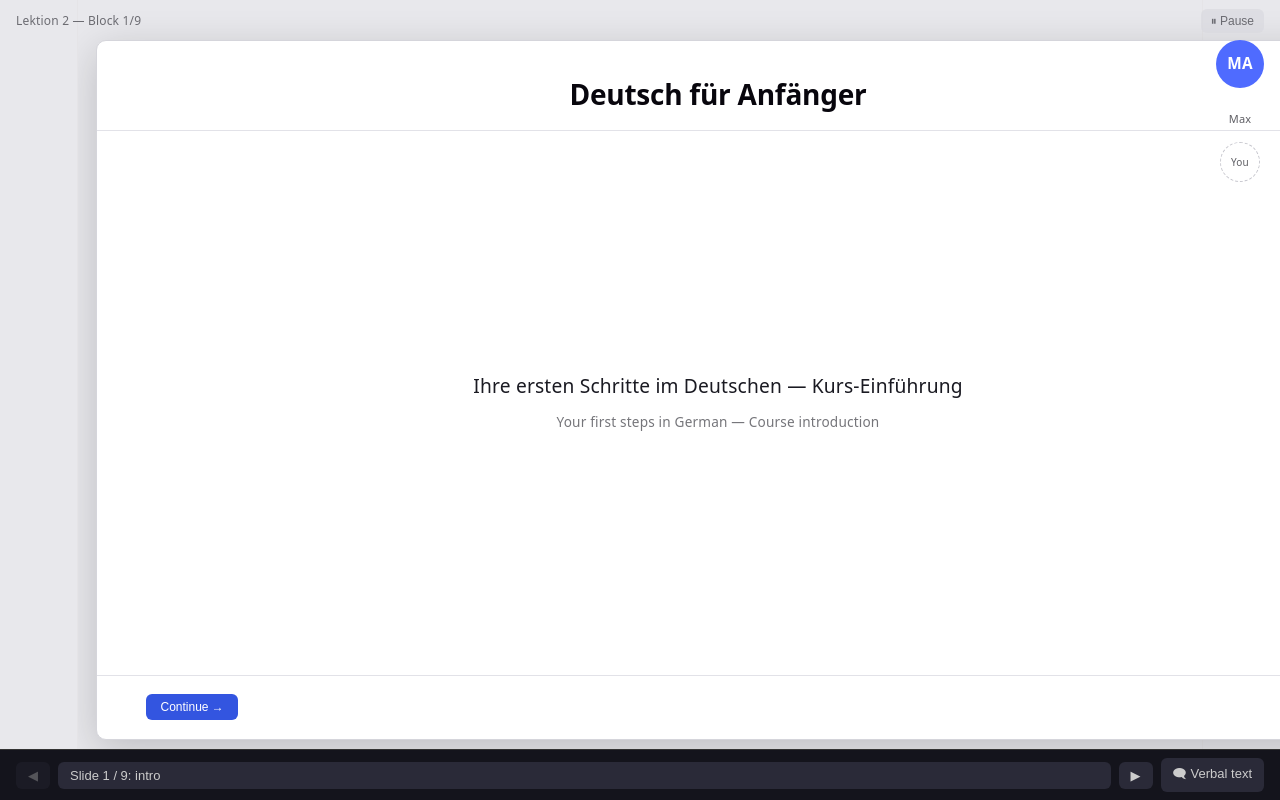
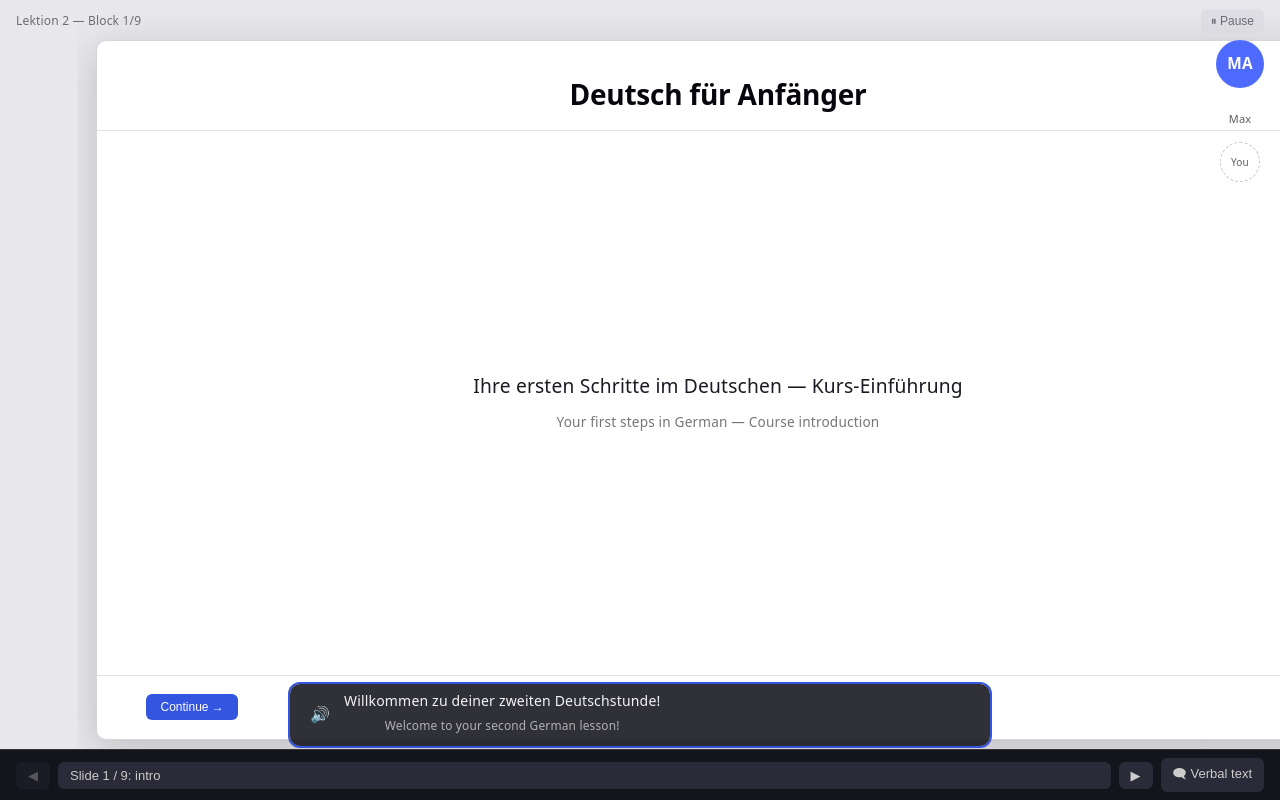
Before and after one commit to lingolearn-hue/language-trainer-dev, a React (Vite) app: page / in a window 1280 px wide. Both pictures are taken after a click on the button 512 px from the left and 281 px from the top of the page. Shown: the top 800 px of the page. Built offline with nearby package versions, Linux system fonts and the light colour scheme.

Commit message:
v7: teacher audio caption with spoken intro per slide, spec updates

```diff
--- a/src/App.css
+++ b/src/App.css
@@ -191,8 +191,7 @@ body { margin: 0; font-family: system-ui, sans-serif; background: #e8e8ec; color
 .trainer-languages { font-size: 13px; opacity: 0.7; margin-bottom: 6px; }
 .trainer-style { font-size: 12px; opacity: 0.5; }
 
-/* In-lesson corner avatars: trainer (top) + user placeholder (below) */
-.lesson-avatars {
+/* In-lesson corner avatars: trainer (top) + user placeholder (below) */.lesson-avatars {
   position: fixed; top: 40px; right: 16px; z-index: 41;
   display: flex; flex-direction: column; align-items: center; gap: 10px;
 }
@@ -206,3 +205,23 @@ body { margin: 0; font-family: system-ui, sans-serif; background: #e8e8ec; color
   display: flex; align-items: center; justify-content: center;
   font-size: 10px; opacity: 0.7; color: #1a1a22;
 }
+
+/* Teacher audio caption — plays the block's spoken framing line as TTS
+   audio and shows it as a subtitle. Positioned below the slide frame;
+   in portrait (where the slide itself is compressed to a short strip)
+   this becomes the most visible way to follow along. */
+.teacher-caption {
+  position: fixed; left: 0; right: 0; bottom: 54px; z-index: 30;
+  display: flex; align-items: center; gap: 10px;
+  max-width: 700px; margin: 0 auto; padding: 8px 16px;
+  background: rgba(20,20,28,0.88); color: #f4f4f8; border-radius: 10px;
+  font-size: 14px; pointer-events: none;
+}
+.teacher-caption .caption-replay { pointer-events: auto; }
+.teacher-caption.speaking { box-shadow: 0 0 0 2px #3355e0; }
+.caption-replay {
+  background: transparent; border: none; color: inherit; cursor: pointer;
+  font-size: 16px; padding: 2px 4px; flex-shrink: 0;
+}
+.caption-text .target { line-height: 1.3; }
+.caption-text .source { opacity: 0.65; font-size: 0.85em; margin-top: 2px; }
--- a/src/components/Session.tsx
+++ b/src/components/Session.tsx
@@ -5,6 +5,7 @@ import { IntroBlock } from "./IntroBlock";
 import { GrammarBlock } from "./GrammarBlock";
 import { AuditBar } from "./AuditBar";
 import { LessonAvatars } from "./LessonAvatars";
+import { TeacherCaption } from "./TeacherCaption";
 import { cancelSpeech } from "../engine/speech";
 import type { Trainer } from "../data/trainers";
 
@@ -82,6 +83,8 @@ export function Session({ trainer }: { trainer: Trainer }) {
         />
       )}
 
+      <TeacherCaption key={block.id} block={block} lang={lang} />
+
       <AuditBar />
     </div>
   );
--- /dev/null
+++ b/src/components/TeacherCaption.tsx
@@ -0,0 +1,61 @@
+import { useEffect, useState } from "react";
+import type { Block, LanguageSettings } from "../types";
+import { speak, cancelSpeech } from "../engine/speech";
+
+// Audio playback for the trainer, delivered as a subtitle first (real TTS
+// speech + on-screen caption) rather than a full avatar/lip-sync system.
+// Each slide can carry a short spoken framing line (`spokenIntro`) that is
+// distinct from the slide's own visible content — this component plays it
+// automatically when the block mounts and displays it as a caption. The
+// caption sits below the slide frame; on narrow/portrait layouts this is
+// the primary place a person reads it, since the slide itself is
+// compressed there.
+export function TeacherCaption({
+  block,
+  lang,
+}: {
+  block: Block;
+  lang: LanguageSettings;
+}) {
+  const [speaking, setSpeaking] = useState(false);
+
+  const text = block.spokenIntro?.[lang.targetLang];
+  const sourceText = block.spokenIntro?.[lang.sourceLang];
+
+  useEffect(() => {
+    if (!text) return;
+    let cancelled = false;
+    setSpeaking(true);
+    speak(text, lang.targetLang).then(() => {
+      if (!cancelled) setSpeaking(false);
+    });
+    return () => {
+      cancelled = true;
+      cancelSpeech();
+    };
+    // eslint-disable-next-line react-hooks/exhaustive-deps
+  }, [block.id]);
+
+  function replay() {
+    if (!text) return;
+    cancelSpeech();
+    setSpeaking(true);
+    speak(text, lang.targetLang).then(() => setSpeaking(false));
+  }
+
+  if (!text) return null;
+
+  return (
+    <div className={`teacher-caption${speaking ? " speaking" : ""}`}>
+      <button className="caption-replay" onClick={replay} title="Replay">
+        🔊
+      </button>
+      <div className="caption-text">
+        <div className="target">{text}</div>
+        {sourceText && sourceText !== text && (
+          <div className="source">{sourceText}</div>
+        )}
+      </div>
+    </div>
+  );
+}
--- a/src/data/lesson2.ts
+++ b/src/data/lesson2.ts
@@ -17,6 +17,11 @@ export const titleBlock: Block = {
   displayMode: "face",
   estimatedMinutes: 1,
   title: { de: "Deutsch für Anfänger", en: "German for Beginners", zh: "德语入门" },
+  spokenIntro: {
+    de: "Willkommen zu deiner zweiten Deutschstunde!",
+    en: "Welcome to your second German lesson!",
+    zh: "欢迎来到你的第二堂德语课！",
+  },
   content: {
     text: {
       de: "Ihre ersten Schritte im Deutschen — Kurs-Einführung",
@@ -32,6 +37,11 @@ export const agendaBlock: Block = {
   displayMode: "content",
   estimatedMinutes: 1,
   title: { de: "Ablauf", en: "Agenda", zh: "介绍" },
+  spokenIntro: {
+    de: "So sieht unser heutiger Ablauf aus.",
+    en: "Here's what we'll cover today.",
+    zh: "这是我们今天的课程安排。",
+  },
   content: {
     text: {
       de: "1 Einführung · 2 Wiederholung · 3 Wortschatz · 4 Grammatik · 5 Fragen · 6 Lied · 7 Philosophie",
@@ -47,6 +57,11 @@ export const introBlock: Block = {
   displayMode: "face",
   estimatedMinutes: 3,
   title: { de: "Willkommen", en: "Welcome", zh: "欢迎" },
+  spokenIntro: {
+    de: "Bevor wir anfangen, erzähl mir kurz etwas über dich.",
+    en: "Before we start, tell me a little about yourself.",
+    zh: "在开始之前，先简单介绍一下你自己。",
+  },
   content: {
     text: {
       de: "Ich lerne Deutsch, weil ... Und du? Erzähl mir kurz, warum du Deutsch lernst.",
@@ -62,6 +77,11 @@ export const vocabObjectsBlock: Block = {
   displayMode: "content",
   estimatedMinutes: 5,
   title: { de: "Wortschatz", en: "Vocabulary", zh: "词汇" },
+  spokenIntro: {
+    de: "Jetzt schauen wir uns wichtige Wörter an: Nomen, Verben und Adjektive.",
+    en: "Now let's look at some important words: nouns, verbs, and adjectives.",
+    zh: "现在我们来看一些重要的词：名词、动词和形容词。",
+  },
   content: {
     items: [
       // Nouns (16) — "Gegenstände und Eigenschaften"
@@ -115,6 +135,11 @@ export const grammarVerbsBlock: Block = {
   displayMode: "content",
   estimatedMinutes: 5,
   title: { de: "Regelmäßige Verben", en: "Regular Verbs", zh: "规则动词" },
+  spokenIntro: {
+    de: "Sehen wir uns an, wie regelmäßige Verben konjugiert werden.",
+    en: "Let's look at how regular verbs are conjugated.",
+    zh: "我们来看看规则动词是如何变位的。",
+  },
   content: {
     explanation: {
       de: "Regelmäßige Verben ändern die Endung je nach Person, der Wortstamm bleibt gleich.",
@@ -141,6 +166,11 @@ export const grammarFragenBlock: Block = {
   displayMode: "content",
   estimatedMinutes: 5,
   title: { de: "Fragen", en: "Questions", zh: "问句" },
+  spokenIntro: {
+    de: "Wie bildet man im Deutschen eine Ja-Nein-Frage?",
+    en: "How do you form a yes-no question in German?",
+    zh: "德语中如何构成是非问句？",
+  },
   content: {
     explanation: {
       de: "Ja/Nein-Fragen: das Verb steht am Satzanfang, vor dem Subjekt.",
@@ -165,6 +195,11 @@ export const pronunciationBlock: Block = {
   displayMode: "content",
   estimatedMinutes: 4,
   title: { de: "Aussprachetraining", en: "Pronunciation Practice", zh: "发音" },
+  spokenIntro: {
+    de: "Üben wir jetzt ein paar knifflige Laute.",
+    en: "Let's practice a few tricky sounds now.",
+    zh: "现在我们来练习一些不容易发的音。",
+  },
   content: {
     items: [
       { id: "p01", translations: { de: "eins", en: "one (ei)", zh: "一" } },
@@ -185,6 +220,11 @@ export const grammarSatzstellungBlock: Block = {
   displayMode: "content",
   estimatedMinutes: 4,
   title: { de: "Frage vs. Aussage", en: "Question vs. Statement", zh: "问句与陈述句" },
+  spokenIntro: {
+    de: "Ein kleiner philosophischer Gedanke von Immanuel Kant zum Abschluss.",
+    en: "A small philosophical thought from Immanuel Kant to wrap up.",
+    zh: "最后来看一个来自康德的小小哲学思考。",
+  },
   content: {
     explanation: {
       de: "Frage: Verb + Subjekt. Aussage: Subjekt + Verb.",
@@ -204,6 +244,11 @@ export const readalongBruderJakobBlock: Block = {
   displayMode: "face",
   estimatedMinutes: 10,
   title: { de: "Bruder Jakob", en: "Brother John", zh: "雅各弟兄" },
+  spokenIntro: {
+    de: "Zum Schluss singen wir gemeinsam ein Lied.",
+    en: "To finish, let's sing a song together.",
+    zh: "最后，让我们一起唱首歌。",
+  },
   content: {
     lines: [
       { id: "r1", translations: { de: "Bruder Jakob, Bruder Jakob,", en: "Brother John, Brother John,", zh: "雅各弟兄，雅各弟兄，" } },
--- a/src/types/index.ts
+++ b/src/types/index.ts
@@ -64,6 +64,11 @@ export interface Block {
   displayMode: DisplayMode;
   estimatedMinutes: number;
   title?: Translations;
+  // Short spoken framing line the trainer says when the slide opens —
+  // distinct from the slide's own visible content (e.g. "Let's look at
+  // some vocabulary now."). Auto-played as audio + shown as a caption
+  // below the slide frame.
+  spokenIntro?: Translations;
   content: BlockContent;
 }
 
```
Also changed, not shown: 2 other files (tests, documents, lock files or other folders).
